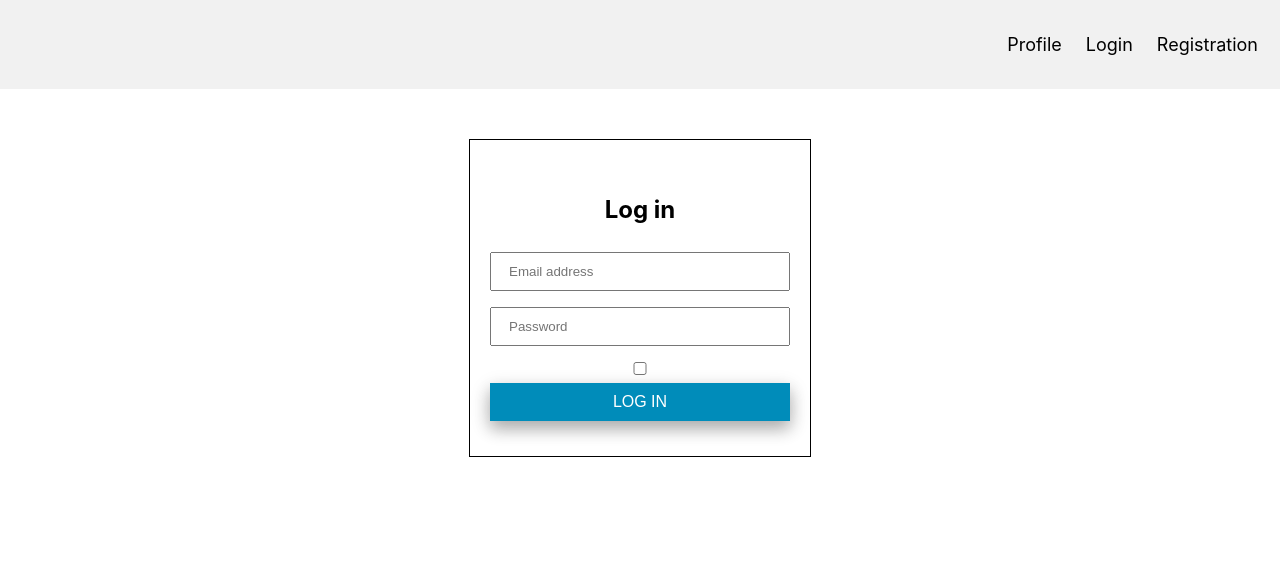
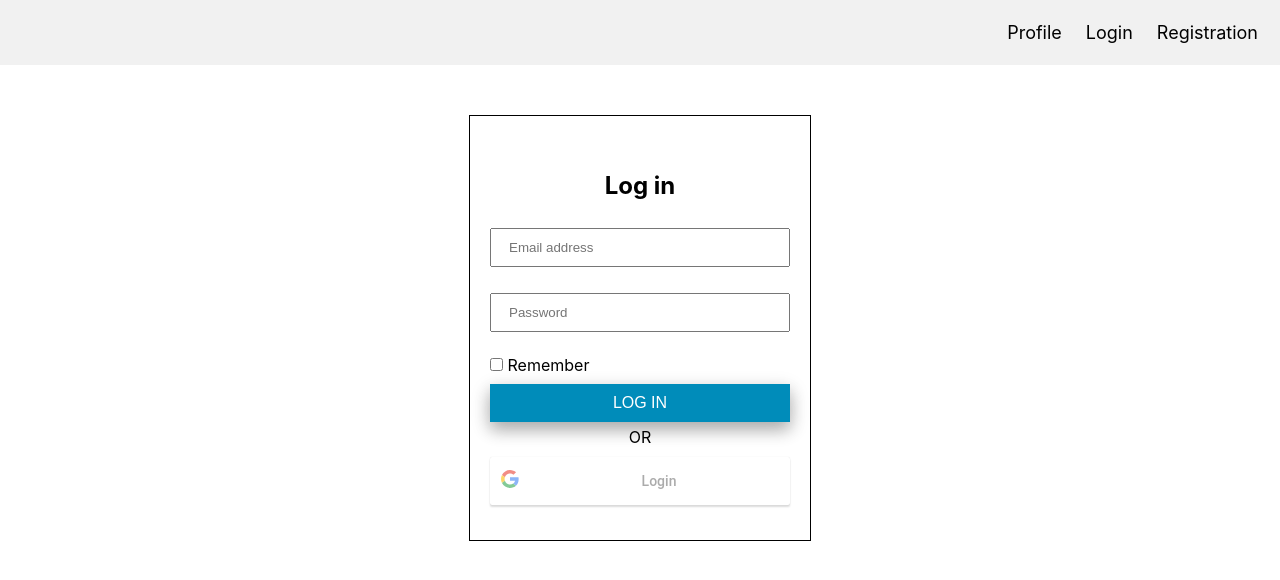
Before and after one commit to zionjke/cards, a React (Create React App) app: page /#/login in a window 1280 px wide. Shown: the top 580 px of the page. Built offline with nearby package versions, Linux system fonts and the light colour scheme.

Commit message:
Сделал валидацию формы, добавил google-auth, пофиксили редирект со страницы регистрации.

```diff
--- a/package.json
+++ b/package.json
@@ -20,6 +20,7 @@
     "node-sass": "^4.14.1",
     "react": "^16.13.1",
     "react-dom": "^16.13.1",
+    "react-google-login": "^5.1.21",
     "react-redux": "^7.2.0",
     "react-router-dom": "^5.2.0",
     "react-scripts": "3.4.1",
--- a/src/components/Header.tsx
+++ b/src/components/Header.tsx
@@ -22,18 +22,26 @@ const Header = (props: Props) => {
 
     return (
         <div className='header_block'>
+            <div>
                 <NavLink to={'/profile'}>
                     Profile
                 </NavLink>
-            {!isAuth && <NavLink to={'/login'}>
+            </div>
+            {!isAuth &&
+            <div>
+                <NavLink to={'/login'}>
                     Login
-            </NavLink>}
-            {!isAuth && <NavLink to={'/registration'}>
+                </NavLink>
+                <NavLink to={'/registration'}>
                     Registration
-            </NavLink>}
-            {isAuth && <Button onClick={onClickLogout} color='red'>
+                </NavLink>
+            </div>
+            }
+            {isAuth &&
+                <Button onClick={onClickLogout} color='red'>
                     Log out
-            </Button>}
+                </Button>
+            }
 
         </div>
     );
--- a/src/pages/Login.tsx
+++ b/src/pages/Login.tsx
@@ -8,6 +8,7 @@ import {ChangeEvent, useCallback, useEffect, useState} from 'react';
 import {AppStateType} from "../redux/store";
 import { Redirect } from 'react-router-dom';
 import Cookies from 'js-cookie';
+import GoogleLogin from "react-google-login";
 
 
 
@@ -23,15 +24,28 @@ type Props = {
          }
      }
 
+     const validate = () => {
+         if (!email.includes('@')) {
+             let emailError = 'Incorrect email';
+             setEmailError(emailError)
+         }
+         if(password.length < 8) {
+             let passwordError = 'Password must be more than 7 characters...'
+             setPasswordError(passwordError)
+         }
+     }
+
      useEffect(() => {
          readCookie()
      },[])
 
-
+     const dispatch = useDispatch()
      const [email, setEmail] = useState('');
+     const [emailError, setEmailError] = useState('');
+     const [passwordError, setPasswordError] = useState('');
      const [password, setPassword] = useState('');
      const [rememberMe, setRememberMe] = useState(false);
-     const dispatch = useDispatch()
+
 
      const {isAuth,status,errorMessage} = useSelector((state: AppStateType) => state.login)
 
@@ -49,21 +63,36 @@ type Props = {
 
 
      const onClickLogin = () => {
+         validate()
          dispatch(login(email,password,rememberMe))
+     }
+
+     const responseGoogle = (response:any) => {
+        console.log(response)
+        console.log(response.profileObj)
      }
 
      if(isAuth) {
          return <Redirect to='/profile'/>
      }
 
-     console.log(errorMessage)
-
      return (
          <div className='login-form'>
              <h2>Log in</h2>
-             <Field type='text' onChange={onEmailChange} placeholder='Email address'/>
-             <Field type='password' onChange={onPasswordChange} placeholder='Password'/>
-             <Field type='checkbox' onChange={onRememberMeChange} />
+             <Field type='email'
+                    onChange={onEmailChange}
+                    placeholder='Email address'/>
+                    <span className='error_message'>{emailError}</span>
+             <Field type='password'
+                    onChange={onPasswordChange}
+                    placeholder='Password'/>
+                    <span className='error_message'>{passwordError}</span>
+             <div>
+                 <Field type='checkbox'
+                        onChange={onRememberMeChange} />
+                        <span> Remember</span>
+             </div>
+
              {
                  status === statuses.ERROR
                  && <div className='error_message'>
@@ -73,7 +102,16 @@ type Props = {
              <Button onClick={onClickLogin} color='blue' status={status}>
                  {status === statuses.INPROGRESS ? 'LOADING...' : ' LOG IN'}
              </Button>
-
+             <span>OR</span>
+             <div className='login-form_google-auth'>
+                 <GoogleLogin
+                     clientId='567755172781-bjt348j3gbpdplvmnis0ri45eqi0l3o1.apps.googleusercontent.com'
+                     buttonText='Login'
+                     onSuccess={responseGoogle}
+                     onFailure={responseGoogle}
+                     cookiePolicy={'single_host_origin'}
+                 />
+             </div>
          </div>
      );
  });
--- a/src/pages/Registration.tsx
+++ b/src/pages/Registration.tsx
@@ -7,7 +7,7 @@ import Button from "../components/Button";
 import {actions, newRegistration} from "../redux/reducers/registrationReducer";
 import {useDispatch, useSelector} from "react-redux";
 import {AppStateType} from "../redux/store";
-import { Redirect } from 'react-router-dom';
+import {Redirect} from 'react-router-dom';
 
 
 type PropsType = {};
@@ -19,6 +19,8 @@ export const Registration = (props: PropsType) => {
             reqSuccess: state.registration.reqSuccess
         }
     })
+
+    const {isAuth} = useSelector(({login}: AppStateType) => login)
     const dispatch = useDispatch();
     const [email, setEmail] = useState('')
     const [password, setPassword] = useState('')
@@ -28,7 +30,7 @@ export const Registration = (props: PropsType) => {
         setEmail(e.currentTarget.value)
     }, [])
 
-        const onChangePassword = useCallback( (e: ChangeEvent<HTMLInputElement>) => {
+    const onChangePassword = useCallback((e: ChangeEvent<HTMLInputElement>) => {
         setPassword(e.currentTarget.value)
     }, [])
 
@@ -41,9 +43,14 @@ export const Registration = (props: PropsType) => {
         dispatch(newRegistration(email, password))
     }
 
-        if(state.reqSuccess) {
+    if (state.reqSuccess) {
         return <Redirect to='/login'/>
     }
+
+    if(isAuth) {
+        return <Redirect to='/profile'/>
+    }
+
 
     let error = password.length < 8 ? true : false;
     let Error = password !== passwordConfirm ? true : false
--- a/src/redux/reducers/registrationReducer.ts
+++ b/src/redux/reducers/registrationReducer.ts
@@ -30,6 +30,7 @@ const registrationReducer = (state: InitialStateType = InitialState, action: Act
     }
 };
 
+
 export default registrationReducer
 
 
--- a/src/scss/header.scss
+++ b/src/scss/header.scss
@@ -18,9 +18,6 @@
       color: black;
     }
 
-    &:active {
-      background-color: dodgerblue;
-      color: white;
-    }
+
   }
 }
--- a/src/scss/login.scss
+++ b/src/scss/login.scss
@@ -8,8 +8,24 @@
   border: 1px solid black;
   position: relative;
 
+  button {
+    margin-top: 5px;
+  }
+
   h2 {
     text-align: center;
+  }
+
+  span {
+    margin: 5px auto;
+  }
+
+  &_google-auth {
+    button {
+      margin-top: 5px;
+      width: 100%;
+      text-align: center;
+    }
   }
 
 
```
Also changed, not shown: 1 other file (tests, documents, lock files or other folders). Lines whose indentation alone changed are shown as unchanged.
